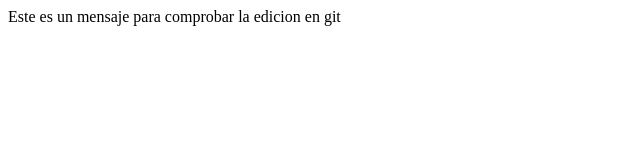
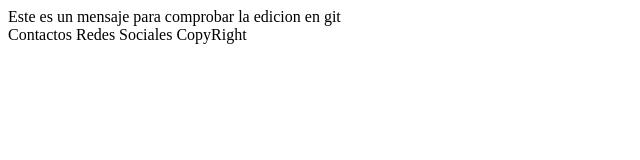
Before and after one commit to Sebastian-Lopez-Villa/ProyectoDW, a plain HTML site: page index.html in a window 1280 px wide. Shown: the whole page, without its empty margins (0-640 px from the left). Drawn offline with Linux system fonts and the light colour scheme.

Commit message:
Se creo el footer

```diff
--- a/index.html
+++ b/index.html
@@ -8,5 +8,10 @@
 </head>
 <body>
     <label>Este es un mensaje para comprobar la edicion en git</label>
+    <footer>
+        <label>Contactos</label>
+        <label>Redes Sociales</label>
+        <label>CopyRight</label>
+    </footer>
 </body>
 </html>
```
